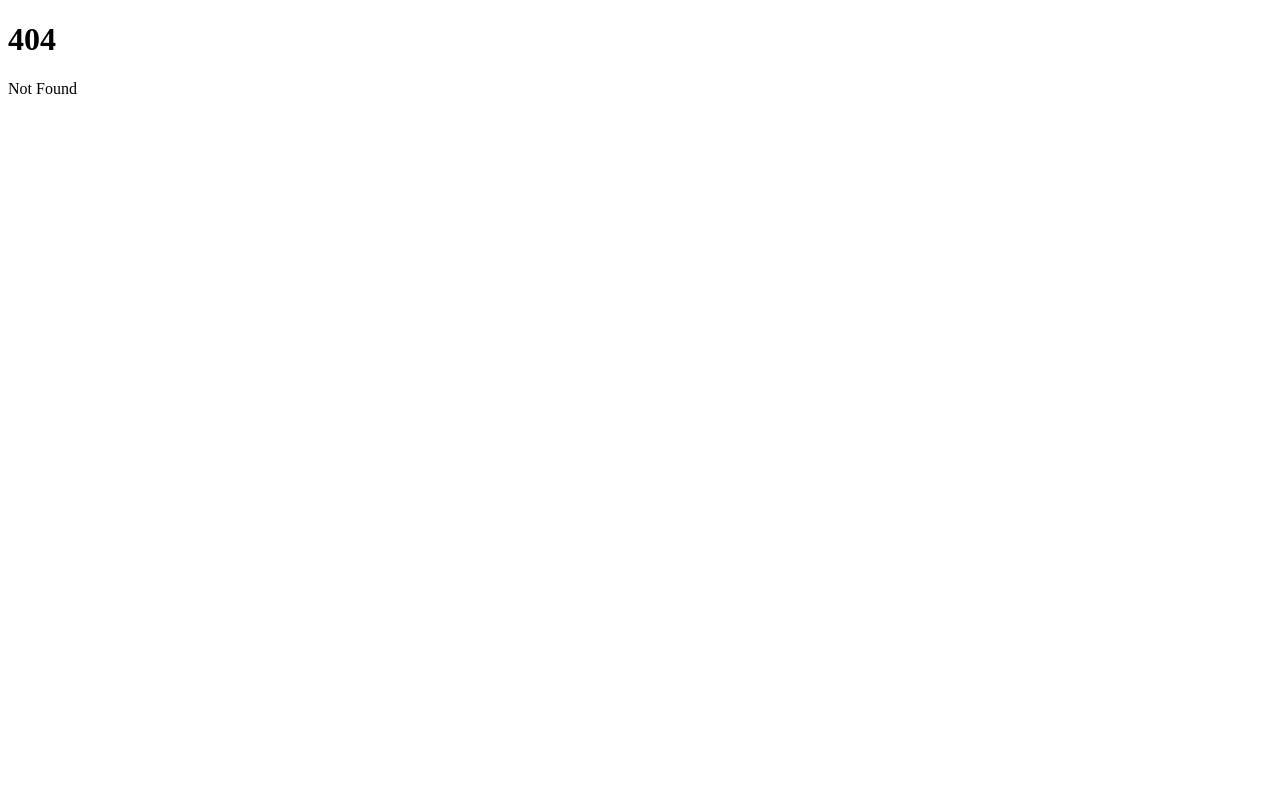
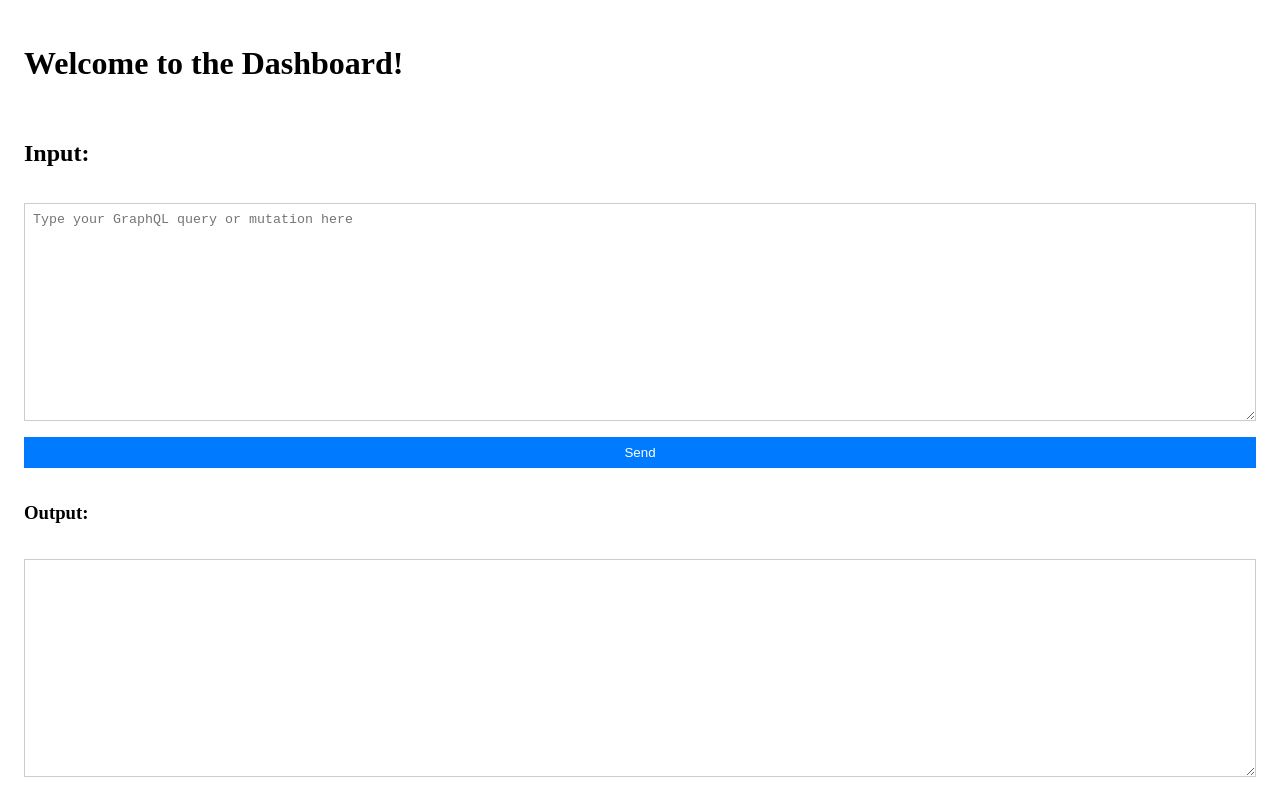
Before and after one commit to osmond-jian/graphql_auth_client, a SvelteKit app: page /dashboard in a window 1280 px wide. Before the commit this address had no page. Built offline with nearby package versions, Linux system fonts and the light colour scheme; sample sign-in values are in the browser's storage.

Commit message:
Basic login form that connects to a graphql API for logins made with SvelteKit

```diff
--- a/src/routes/+page.svelte
+++ b/src/routes/+page.svelte
@@ -1,2 +1,159 @@
-<h1>Welcome to SvelteKit</h1>
-<p>Visit <a href="https://kit.svelte.dev">kit.svelte.dev</a> to read the documentation</p>
+<script>
+    import { onMount } from 'svelte';
+    import { goto } from '$app/navigation'
+    let email = '';
+    let password = '';
+    let message = '';
+    let isLoggedIn = false;
+
+    // This function will run when the component mounts, to check if the user is already logged in
+    onMount(() => {
+    const token = sessionStorage.getItem('token');
+    if (token) {
+      isLoggedIn = true;
+      // Redirect to the dashboard if the user is already logged in
+      //in the future change so that it checks if server sent data rahter than just the token
+      goto('/dashboard');
+    }
+  });
+
+    async function handleSubmit(event) {
+      event.preventDefault();
+      const query = `
+        mutation Login($email: String!, $password: String!) {
+          login(email: $email, password: $password)
+        }
+      `;
+
+      try {
+        const response = await fetch('http://localhost:4000/', { //change to actual graphql endpoint during deployment
+          method: 'POST',
+          headers: {
+            'Content-Type': 'application/json',
+            'Authorization': `Bearer ${sessionStorage.getItem('token')}`, // Include the token here
+          },
+          body: JSON.stringify({
+            query,
+            variables: { email, password }
+          }),
+        });
+
+        if (!response.ok) {
+          throw new Error(`Network error: ${response.statusText}`);
+        }
+
+        const result = await response.json();
+
+        if (result.errors) {
+          throw new Error(result.errors[0].message);
+        }
+//CURRENTLY TOKEN IS STORED IN SESSION STORAGE, Can improve in later iterations for more security !!!!!
+        // Save the token to session storage
+        console.log(result);
+        sessionStorage.setItem('token', result.data.login);
+        isLoggedIn = true;
+        message = `Successful login. Token: ${result.data.login}`;
+
+        // Redirect to the dashboard
+        goto('/dashboard');
+      } catch (error) {
+        message = `Login error: ${error.message}`;
+        isLoggedIn = false;
+      }
+    }
+  </script>
+
+  <style>
+    /* This centers the form in the middle of the page */
+    .container {
+      min-height: 100vh;
+      display: flex;
+      justify-content: center;
+      align-items: center;
+      background-color: #f7f7f7;
+    }
+
+    /* Basic styling for the form */
+    form {
+      padding: 2rem;
+      border-radius: 5px;
+      box-shadow: 0 4px 6px rgba(0, 0, 0, 0.1);
+      background: white;
+      display: flex;
+      flex-direction: column;
+      gap: 1rem;
+      max-width: 300px;
+      width: 100%;
+    }
+
+    /* Style for the input fields */
+    input {
+      padding: 0.5rem;
+      border: 1px solid #ccc;
+      border-radius: 4px;
+      font-size: 1rem;
+    }
+
+    /* Hover and focus states for inputs */
+    input:hover,
+    input:focus {
+      border-color: #88aaff;
+      outline: none;
+    }
+
+    /* Styling the label for better readability */
+    label {
+      font-size: 1rem;
+      color: #333;
+      margin-bottom: 0.5rem;
+    }
+
+    /* Styling the submit button */
+    button {
+      padding: 0.5rem;
+      border: none;
+      border-radius: 4px;
+      background-color: #0084ff;
+      color: white;
+      font-size: 1rem;
+      cursor: pointer;
+      transition: background-color 0.3s ease;
+    }
+
+    /* Change background color on hover for the button */
+    button:hover {
+      background-color: #0066cc;
+    }
+
+    /* Message styling */
+    p {
+      margin-top: 1rem;
+      color: green;
+      text-align: center;
+    }
+
+    /* Indication of logged-in */
+    .logged-in {
+    border-color: #4CAF50; /* Green border to signify logged in */
+    background-color: #E8F5E9; /* Light green background */
+  }
+  </style>
+  <!--  HTML for the login form -->
+<div class="container">
+    <form on:submit={handleSubmit} class:logged-in={isLoggedIn}>
+        <div>
+        <label for="email">Email:</label>
+        <input id="email" type="text" bind:value={email} />
+        </div>
+        <div>
+        <label for="password">Password:</label>
+        <input id="password" type="password" bind:value={password} />
+        </div>
+        <button type="submit">Login</button>
+    </form>
+</div>
+
+  <!-- Displaying the message -->
+  {#if message}
+    <p>{message}</p>
+  {/if}
--- /dev/null
+++ b/src/routes/dashboard/+page.svelte
@@ -0,0 +1,85 @@
+<script context="module">
+    export async function load({ session }) {
+      // Check if there is a token in the session
+      if (!session.token) {
+        return {
+          status: 302,
+          redirect: '/login',
+        };
+      }
+      // Additional data loading for authenticated users can go here
+    }
+</script>
+
+<script>
+    import { onMount } from 'svelte';
+    let query = '';
+    let response = '';
+
+    async function sendQuery() {
+      try {
+        const res = await fetch('http://localhost:4000/', {
+          method: 'POST',
+          headers: {
+            'Content-Type': 'application/json',
+            'Authorization': `Bearer ${sessionStorage.getItem('token')}`
+          },
+          body: JSON.stringify({ query })
+        });
+
+        if (!res.ok) {
+          throw new Error(`HTTP error! Status: ${res.status}`);
+        }
+
+        const data = await res.json();
+        response = JSON.stringify(data, null, 2);
+      } catch (error) {
+        response = error.message;
+      }
+    }
+
+    onMount(() => {
+      // Redirect to login if not authenticated
+      if (!sessionStorage.getItem('token')) {
+        window.location.href = '/login';
+      }
+    });
+  </script>
+
+  <div class="dashboard">
+    <h1>Welcome to the Dashboard!</h1>
+    <h2>Input:</h2>
+    <textarea bind:value={query} placeholder="Type your GraphQL query or mutation here"></textarea>
+    <button on:click={sendQuery}>Send</button>
+    <h3>Output:</h3>
+    <textarea readonly value={response}></textarea>
+  </div>
+
+  <style>
+    .dashboard {
+      display: flex;
+      flex-direction: column;
+      gap: 1rem;
+      padding: 1rem;
+    }
+
+    textarea {
+      min-height: 200px;
+      padding: 0.5rem;
+      border: 1px solid #ccc;
+      font-family: monospace;
+    }
+
+    button {
+      padding: 0.5rem;
+      border: none;
+      background-color: #007bff;
+      color: white;
+      cursor: pointer;
+      transition: background-color 0.3s ease;
+    }
+
+    button:hover {
+      background-color: #0056b3;
+    }
+  </style>
```
Also changed, not shown: src/hooks.js (added, +9 -0 lines), 1 other file (tests, documents, lock files or other folders).
